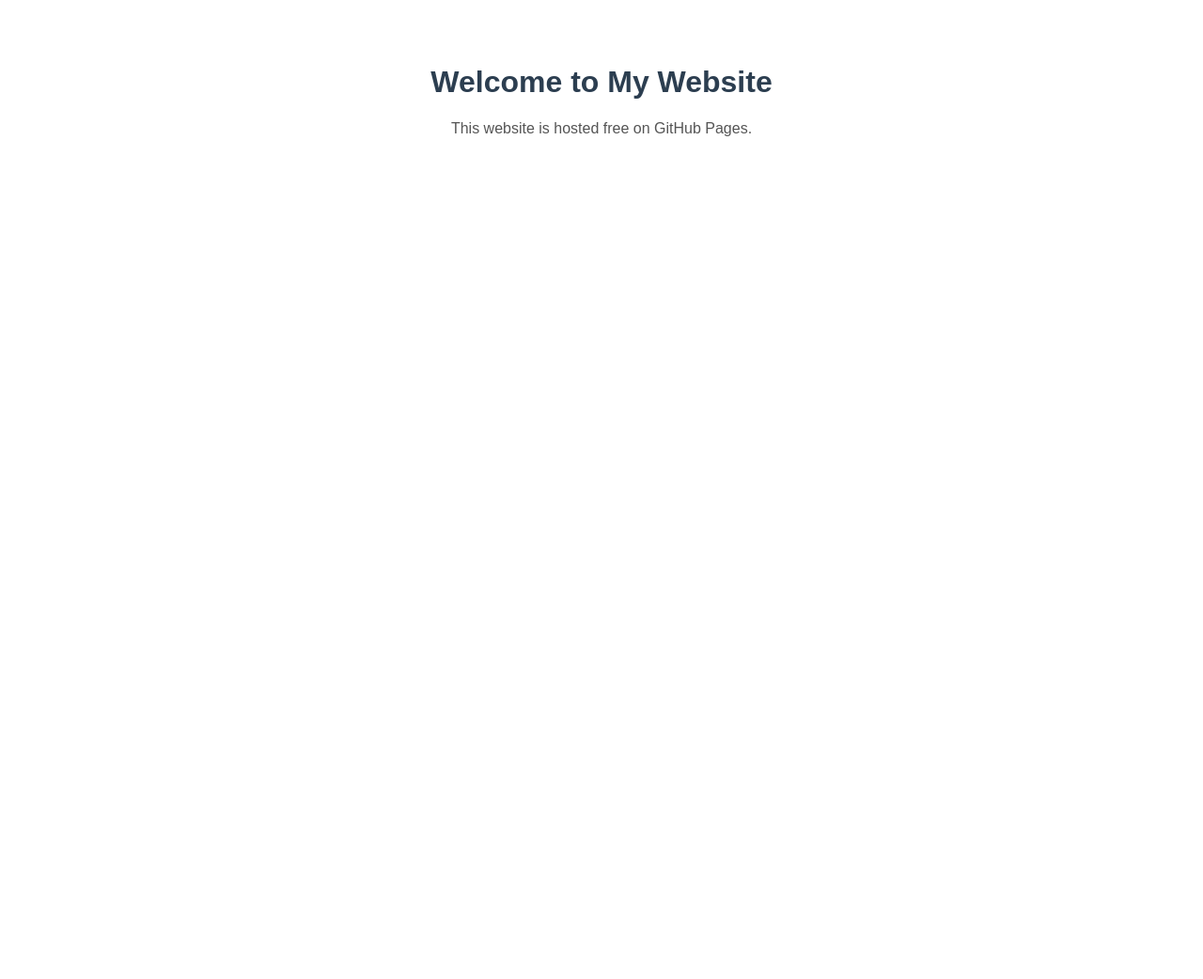
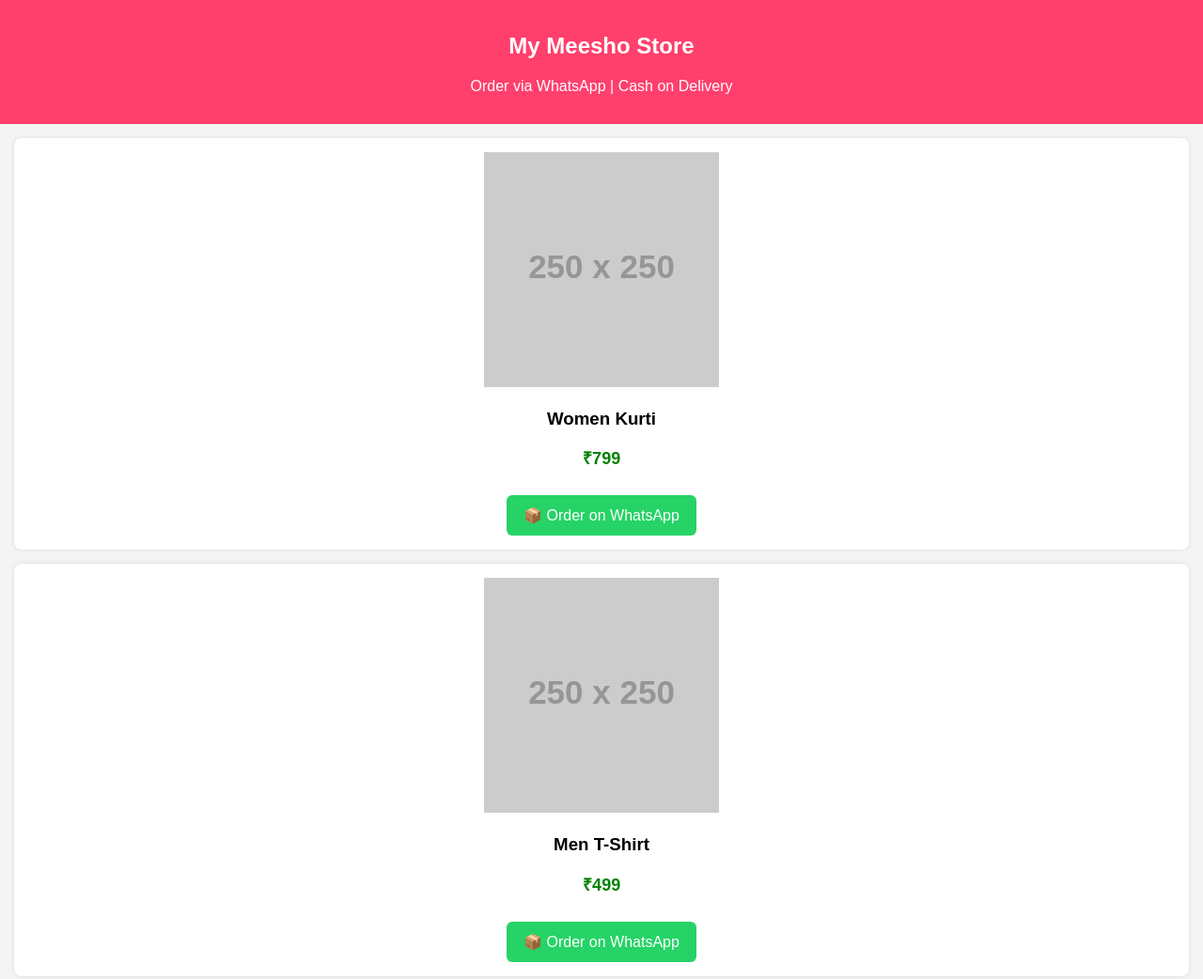
Before and after one commit to patel1999K/patel1999k.github.io, a plain HTML site: page index.html in a window 1280 px wide. Shown: the whole page at 94% size. Before the commit the page ends 800 px from the top, so only its background shows below. Drawn offline with Linux system fonts and the light colour scheme; placeholder pictures from the web are drawn by us.

Commit message:
Update index.html

```diff
--- a/index.html
+++ b/index.html
@@ -1,17 +1,87 @@
 <!DOCTYPE html>
 <html>
 <head>
-  <title>My Free Website</title>
+  <title>My Meesho Store</title>
   <meta charset="UTF-8">
   <meta name="viewport" content="width=device-width, initial-scale=1.0">
   <style>
-    body { font-family: Arial; text-align: center; padding: 40px; }
-    h1 { color: #2c3e50; }
-    p { color: #555; }
+    body {
+      font-family: Arial;
+      background: #f4f4f4;
+      margin: 0;
+      padding: 0;
+    }
+    header {
+      background: #ff3f6c;
+      color: white;
+      padding: 15px;
+      text-align: center;
+    }
+    .container {
+      padding: 15px;
+    }
+    .product {
+      background: white;
+      margin-bottom: 15px;
+      padding: 15px;
+      border-radius: 8px;
+      box-shadow: 0 0 5px rgba(0,0,0,0.1);
+      text-align: center;
+    }
+    .product img {
+      width: 100%;
+      max-width: 250px;
+    }
+    .price {
+      color: green;
+      font-size: 18px;
+      font-weight: bold;
+    }
+    .btn {
+      display: inline-block;
+      background: #25D366;
+      color: white;
+      padding: 12px 18px;
+      text-decoration: none;
+      border-radius: 6px;
+      margin-top: 10px;
+      font-size: 16px;
+    }
   </style>
 </head>
+
 <body>
-  <h1>Welcome to My Website</h1>
-  <p>This website is hosted free on GitHub Pages.</p>
+
+<header>
+  <h2>My Meesho Store</h2>
+  <p>Order via WhatsApp | Cash on Delivery</p>
+</header>
+
+<div class="container">
+
+  <!-- PRODUCT 1 -->
+  <div class="product">
+    <img src="https://via.placeholder.com/250">
+    <h3>Women Kurti</h3>
+    <p class="price">₹799</p>
+    <a class="btn"
+       href="https://wa.me/919113099636?text=I%20want%20to%20order%20Women%20Kurti%20Price%20799">
+       📦 Order on WhatsApp
+    </a>
+  </div>
+
+  <!-- PRODUCT 2 -->
+  <div class="product">
+    <img src="https://via.placeholder.com/250">
+    <h3>Men T-Shirt</h3>
+    <p class="price">₹499</p>
+    <a class="btn"
+       href="https://wa.me/919113099636?text=I%20want%20to%20order%20Men%20Tshirt%20Price%20499">
+       📦 Order on WhatsApp
+    </a>
+  </div>
+
+</div>
+
 </body>
 </html>
```
